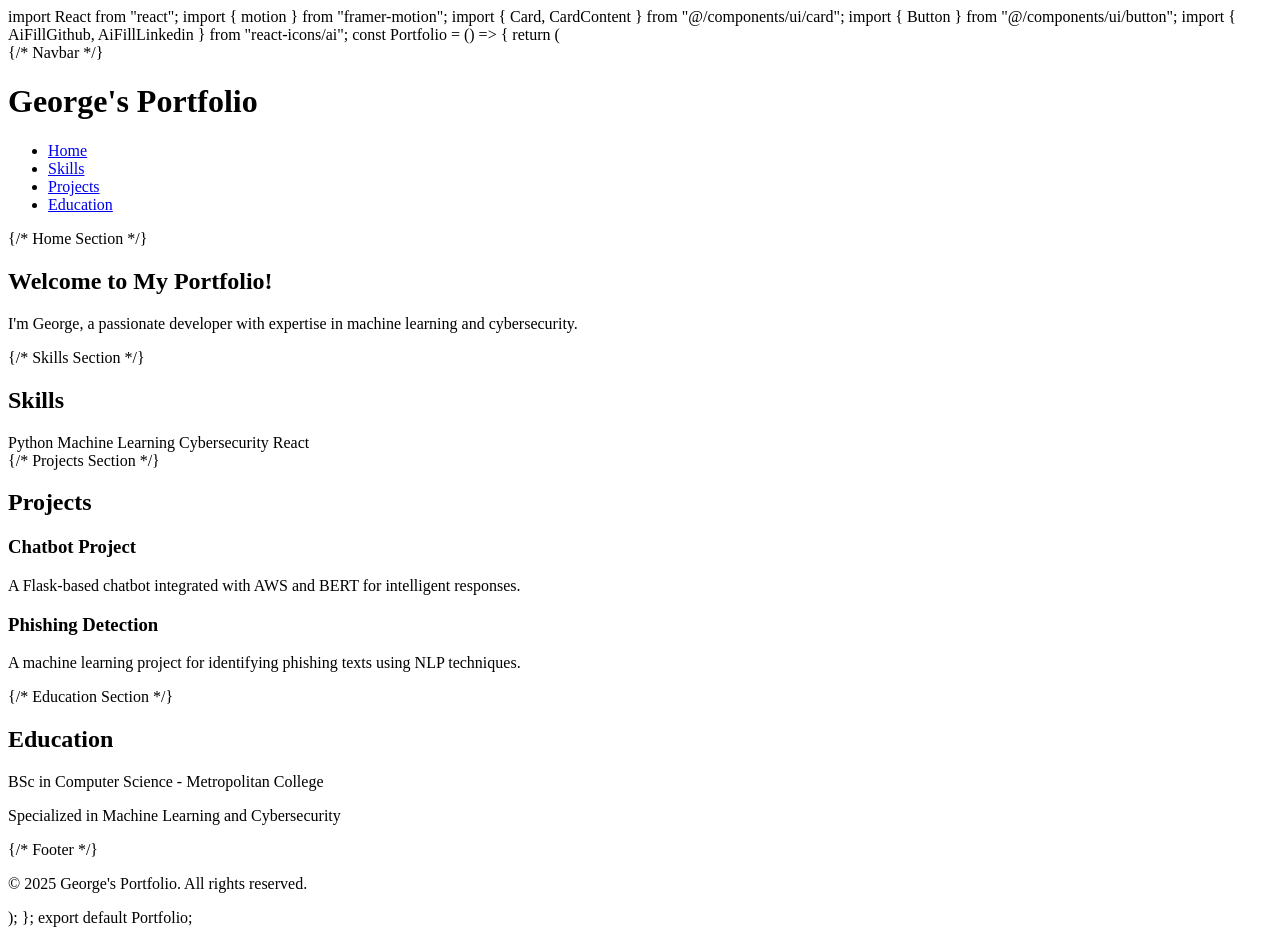
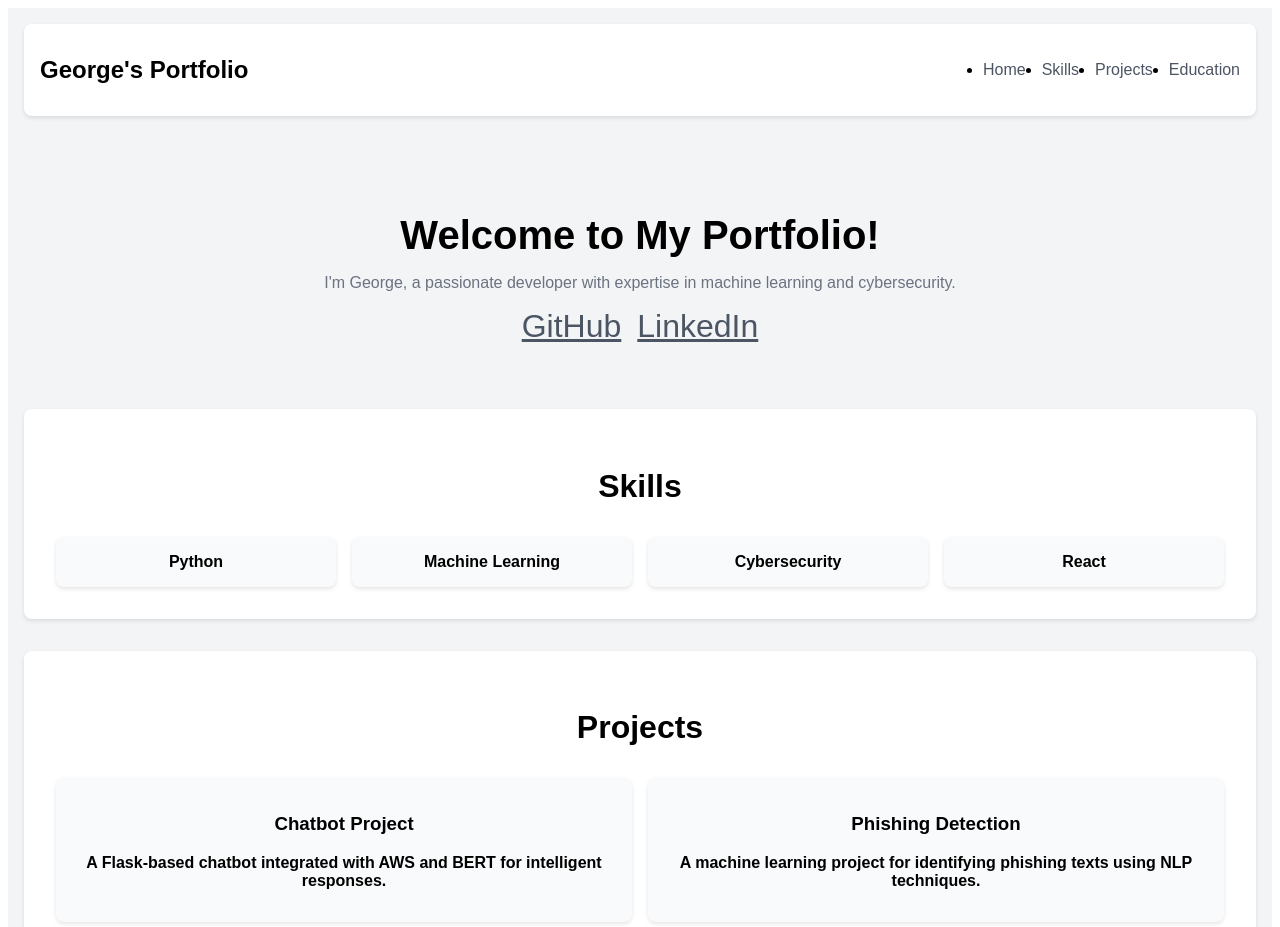
Before and after one commit to ZaxarhsGe/SITEpageZach, a plain HTML site: page index.html in a window 1280 px wide. Shown: the top 927 px of the page. Drawn offline with Linux system fonts and the light colour scheme.

Commit message:
Update index.html

```diff
--- a/index.html
+++ b/index.html
@@ -1,98 +1,239 @@
-import React from "react";
-import { motion } from "framer-motion";
-import { Card, CardContent } from "@/components/ui/card";
-import { Button } from "@/components/ui/button";
-import { AiFillGithub, AiFillLinkedin } from "react-icons/ai";
+<!DOCTYPE html>
+<html lang="en">
+<head>
+  <meta charset="UTF-8">
+  <meta name="viewport" content="width=device-width, initial-scale=1.0">
+  <title>George's Portfolio</title>
+  <style>
+    /* CSS */
 
-const Portfolio = () => {
-  return (
-    <div className="min-h-screen bg-gray-100 p-4">
-      {/* Navbar */}
-      <header className="flex justify-between items-center bg-white shadow-md p-4 rounded-lg">
-        <h1 className="text-2xl font-bold">George's Portfolio</h1>
+    .portfolio-container {
+      min-height: 100vh;
+      background-color: #f3f4f6;
+      padding: 1rem;
+      font-family: Arial, sans-serif;
+    }
+
+    .navbar {
+      display: flex;
+      justify-content: space-between;
+      align-items: center;
+      background-color: #ffffff;
+      padding: 1rem;
+      border-radius: 0.5rem;
+      box-shadow: 0 2px 4px rgba(0, 0, 0, 0.1);
+    }
+
+    .navbar-title {
+      font-size: 1.5rem;
+      font-weight: bold;
+    }
+
+    .navbar-links {
+      display: flex;
+      gap: 1rem;
+    }
+
+    .nav-link {
+      text-decoration: none;
+      color: #4b5563;
+      transition: color 0.3s;
+    }
+
+    .nav-link:hover {
+      color: #1f2937;
+    }
+
+    .home-section {
+      text-align: center;
+      padding: 4rem 0;
+    }
+
+    .home-title {
+      font-size: 2.5rem;
+      font-weight: bold;
+      margin-bottom: 1rem;
+    }
+
+    .home-description {
+      color: #6b7280;
+    }
+
+    .social-icons {
+      display: flex;
+      justify-content: center;
+      gap: 1rem;
+      margin-top: 1rem;
+    }
+
+    .icon {
+      font-size: 2rem;
+      color: #4b5563;
+      transition: color 0.3s;
+    }
+
+    .icon:hover {
+      color: #1f2937;
+    }
+
+    .skills-section, .projects-section, .education-section {
+      background-color: #ffffff;
+      padding: 2rem;
+      border-radius: 0.5rem;
+      box-shadow: 0 2px 4px rgba(0, 0, 0, 0.1);
+      margin-bottom: 2rem;
+    }
+
+    .section-title {
+      font-size: 2rem;
+      font-weight: bold;
+      text-align: center;
+      margin-bottom: 2rem;
+    }
+
+    .skills-grid, .projects-grid {
+      display: grid;
+      grid-template-columns: repeat(auto-fit, minmax(200px, 1fr));
+      gap: 1rem;
+    }
+
+    .skill-card, .project-card {
+      text-align: center;
+      font-weight: bold;
+      padding: 1rem;
+      border-radius: 0.5rem;
+      background-color: #f9fafb;
+      transition: transform 0.3s;
+      box-shadow: 0 2px 4px rgba(0, 0, 0, 0.1);
+    }
+
+    .skill-card:hover, .project-card:hover {
+      transform: scale(1.05);
+    }
+
+    .education-details {
+      text-align: center;
+    }
+
+    .footer {
+      text-align: center;
+      padding: 1rem;
+      background-color: #ffffff;
+      border-radius: 0.5rem;
+      box-shadow: 0 2px 4px rgba(0, 0, 0, 0.1);
+    }
+
+    /* Animations */
+    .fade-in {
+      animation: fadeIn 1.5s ease-in;
+    }
+
+    @keyframes fadeIn {
+      from {
+        opacity: 0;
+      }
+      to {
+        opacity: 1;
+      }
+    }
+
+    .slide-in {
+      animation: slideIn 1s ease-in;
+    }
+
+    @keyframes slideIn {
+      from {
+        transform: translateX(-100%);
+        opacity: 0;
+      }
+      to {
+        transform: translateX(0);
+        opacity: 1;
+      }
+    }
+
+    .zoom-in {
+      animation: zoomIn 0.8s ease-in;
+    }
+
+    @keyframes zoomIn {
+      from {
+        transform: scale(0.9);
+        opacity: 0;
+      }
+      to {
+        transform: scale(1);
+        opacity: 1;
+      }
+    }
+  </style>
+</head>
+<body>
+  <div class="portfolio-container">
+    <!-- Navbar -->
+    <header class="navbar">
+      <h1 class="navbar-title">George's Portfolio</h1>
       <nav>
-          <ul className="flex gap-4">
-            <li><a href="#home" className="hover:underline">Home</a></li>
-            <li><a href="#skills" className="hover:underline">Skills</a></li>
-            <li><a href="#projects" className="hover:underline">Projects</a></li>
-            <li><a href="#education" className="hover:underline">Education</a></li>
+        <ul class="navbar-links">
+          <li><a href="#home" class="nav-link">Home</a></li>
+          <li><a href="#skills" class="nav-link">Skills</a></li>
+          <li><a href="#projects" class="nav-link">Projects</a></li>
+          <li><a href="#education" class="nav-link">Education</a></li>
         </ul>
       </nav>
     </header>
 
-      {/* Home Section */}
-      <section id="home" className="text-center py-16">
-        <motion.div
-          initial={{ opacity: 0, y: 20 }}
-          animate={{ opacity: 1, y: 0 }}
-          transition={{ duration: 0.5 }}
-        >
-          <h2 className="text-4xl font-bold mb-4">Welcome to My Portfolio!</h2>
-          <p className="text-gray-700">I'm George, a passionate developer with expertise in machine learning and cybersecurity.</p>
-          <div className="flex justify-center gap-4 mt-6">
-            <a href="https://github.com" target="_blank" rel="noopener noreferrer" className="text-2xl">
-              <AiFillGithub />
-            </a>
-            <a href="https://linkedin.com" target="_blank" rel="noopener noreferrer" className="text-2xl">
-              <AiFillLinkedin />
-            </a>
+    <!-- Home Section -->
+    <section id="home" class="home-section">
+      <div class="fade-in">
+        <h2 class="home-title">Welcome to My Portfolio!</h2>
+        <p class="home-description">I'm George, a passionate developer with expertise in machine learning and cybersecurity.</p>
+        <div class="social-icons">
+          <a href="https://github.com" target="_blank" class="icon">GitHub</a>
+          <a href="https://linkedin.com" target="_blank" class="icon">LinkedIn</a>
         </div>
-        </motion.div>
-      </section>
-
-      {/* Skills Section */}
-      <section id="skills" className="py-16 bg-white shadow-md rounded-lg my-4">
-        <h2 className="text-3xl font-bold text-center mb-8">Skills</h2>
-        <div className="grid grid-cols-2 md:grid-cols-4 gap-4">
-          <Card>
-            <CardContent className="text-center">Python</CardContent>
-          </Card>
-          <Card>
-            <CardContent className="text-center">Machine Learning</CardContent>
-          </Card>
-          <Card>
-            <CardContent className="text-center">Cybersecurity</CardContent>
-          </Card>
-          <Card>
-            <CardContent className="text-center">React</CardContent>
-          </Card>
       </div>
     </section>
 
-      {/* Projects Section */}
-      <section id="projects" className="py-16">
-        <h2 className="text-3xl font-bold text-center mb-8">Projects</h2>
-        <div className="grid grid-cols-1 md:grid-cols-2 gap-4">
-          <Card>
-            <CardContent>
-              <h3 className="font-bold">Chatbot Project</h3>
-              <p>A Flask-based chatbot integrated with AWS and BERT for intelligent responses.</p>
-            </CardContent>
-          </Card>
-          <Card>
-            <CardContent>
-              <h3 className="font-bold">Phishing Detection</h3>
-              <p>A machine learning project for identifying phishing texts using NLP techniques.</p>
-            </CardContent>
-          </Card>
+    <!-- Skills Section -->
+    <section id="skills" class="skills-section">
+      <h2 class="section-title slide-in">Skills</h2>
+      <div class="skills-grid">
+        <div class="skill-card zoom-in">Python</div>
+        <div class="skill-card zoom-in">Machine Learning</div>
+        <div class="skill-card zoom-in">Cybersecurity</div>
+        <div class="skill-card zoom-in">React</div>
       </div>
     </section>
 
-      {/* Education Section */}
-      <section id="education" className="py-16 bg-white shadow-md rounded-lg my-4">
-        <h2 className="text-3xl font-bold text-center mb-8">Education</h2>
-        <div className="text-center">
+    <!-- Projects Section -->
+    <section id="projects" class="projects-section">
+      <h2 class="section-title slide-in">Projects</h2>
+      <div class="projects-grid">
+        <div class="project-card zoom-in">
+          <h3>Chatbot Project</h3>
+          <p>A Flask-based chatbot integrated with AWS and BERT for intelligent responses.</p>
+        </div>
+        <div class="project-card zoom-in">
+          <h3>Phishing Detection</h3>
+          <p>A machine learning project for identifying phishing texts using NLP techniques.</p>
+        </div>
+      </div>
+    </section>
+
+    <!-- Education Section -->
+    <section id="education" class="education-section">
+      <h2 class="section-title slide-in">Education</h2>
+      <div class="education-details fade-in">
         <p>BSc in Computer Science - Metropolitan College</p>
         <p>Specialized in Machine Learning and Cybersecurity</p>
       </div>
     </section>
 
-      {/* Footer */}
-      <footer className="text-center py-4 mt-4 bg-white shadow-md rounded-lg">
+    <!-- Footer -->
+    <footer class="footer">
       <p>&copy; 2025 George's Portfolio. All rights reserved.</p>
     </footer>
   </div>
-  );
-};
-
-export default Portfolio;
+</body>
+</html>
```
Lines whose indentation alone changed are shown as unchanged.
